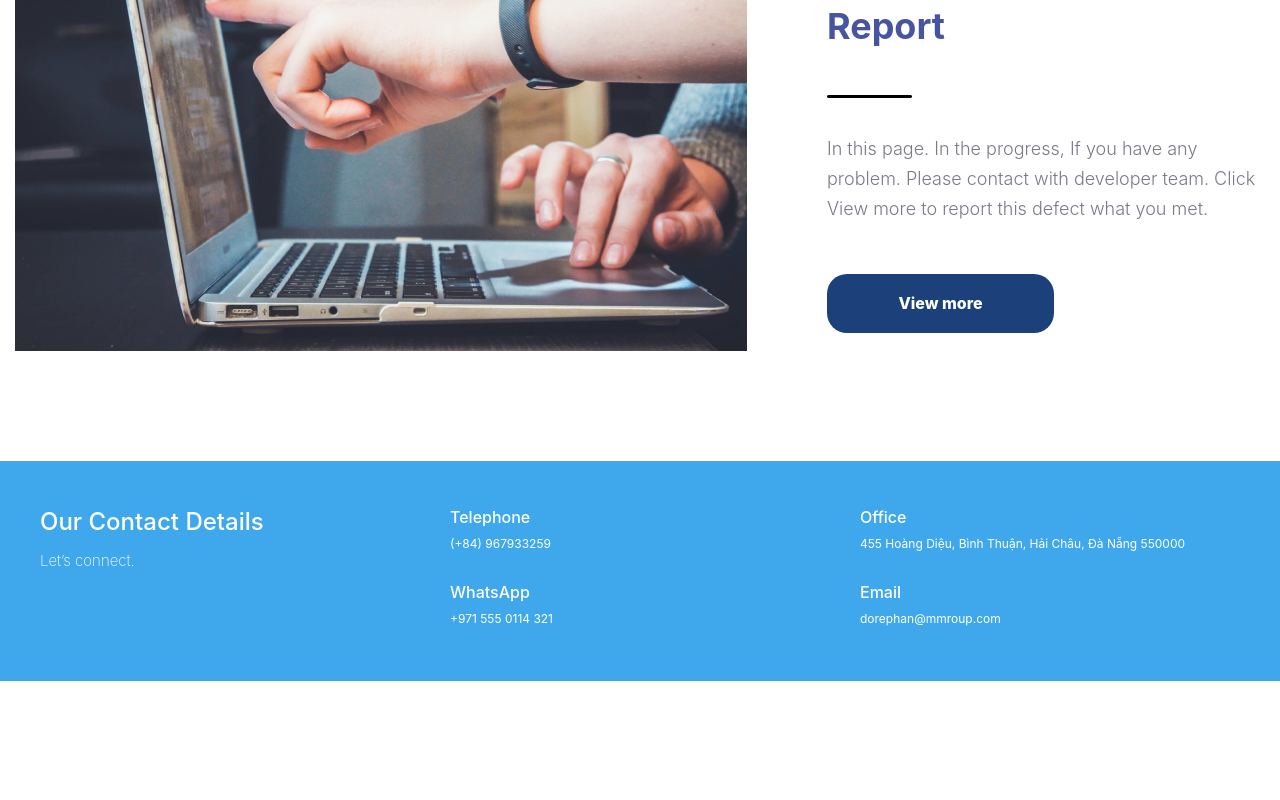
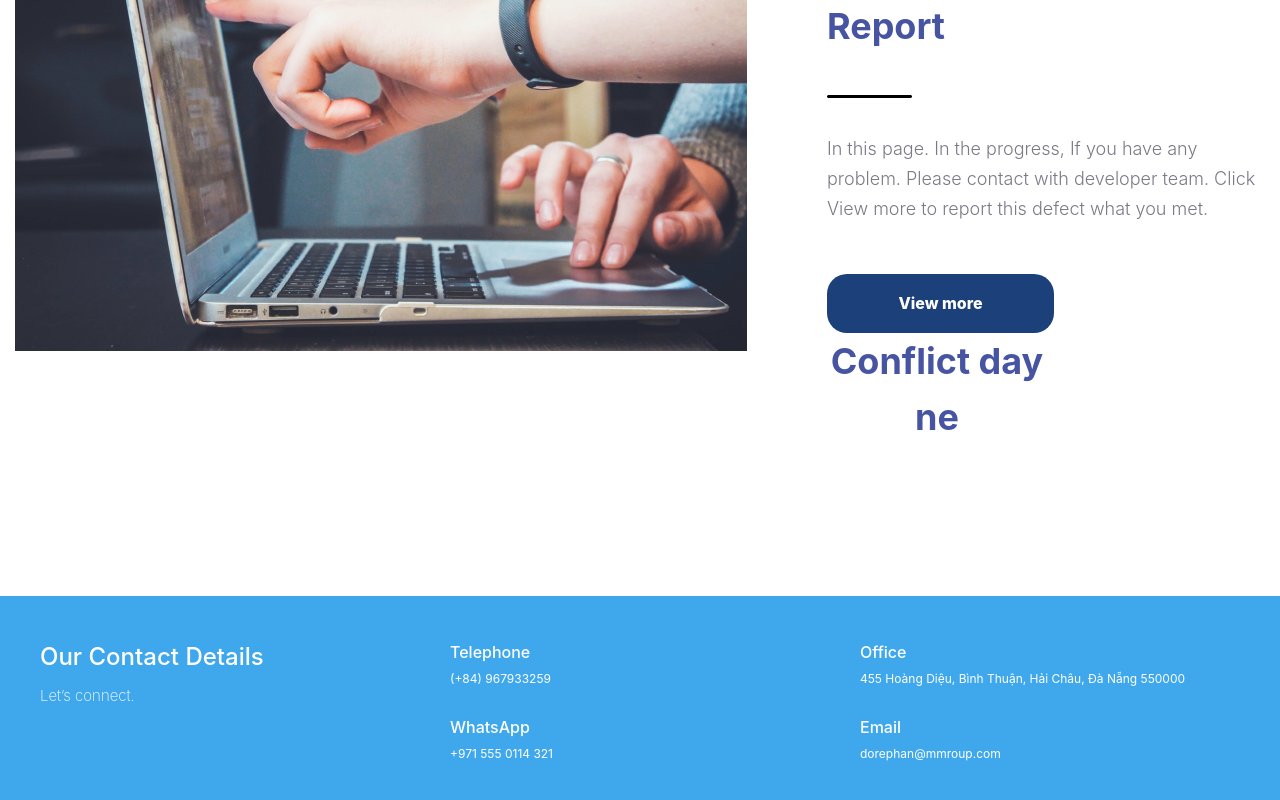
Before and after one commit to Tare-Vcio/Mask-Warning, a React (Create React App) app in the folder my-app/: page / in a window 1280 px wide. Shown: the part 2951-3751 px from the top of the page. Before the commit the page ends 3632 px from the top, so only its background shows below. Built offline with nearby package versions, Linux system fonts and the light colour scheme.

Commit message:
test conflict

```diff
--- a/my-app/src/components/Home/index.js
+++ b/my-app/src/components/Home/index.js
@@ -153,15 +153,13 @@ const Home = () => {
                     <Link to="/">
                         <div className={styles.homeButton}>
                             <p>View more</p>
+                            <h2>Conflict day ne</h2>
                         </div>
                     </Link>
                 </div>
             </section>
             <Footer />
         </body>
-        //hieudeptrai vl
-        //hieulai dep trai vai noi
-        //hieunes
     )
 }
 
```
Also changed, not shown: 1 other file (tests, documents, lock files or other folders).
